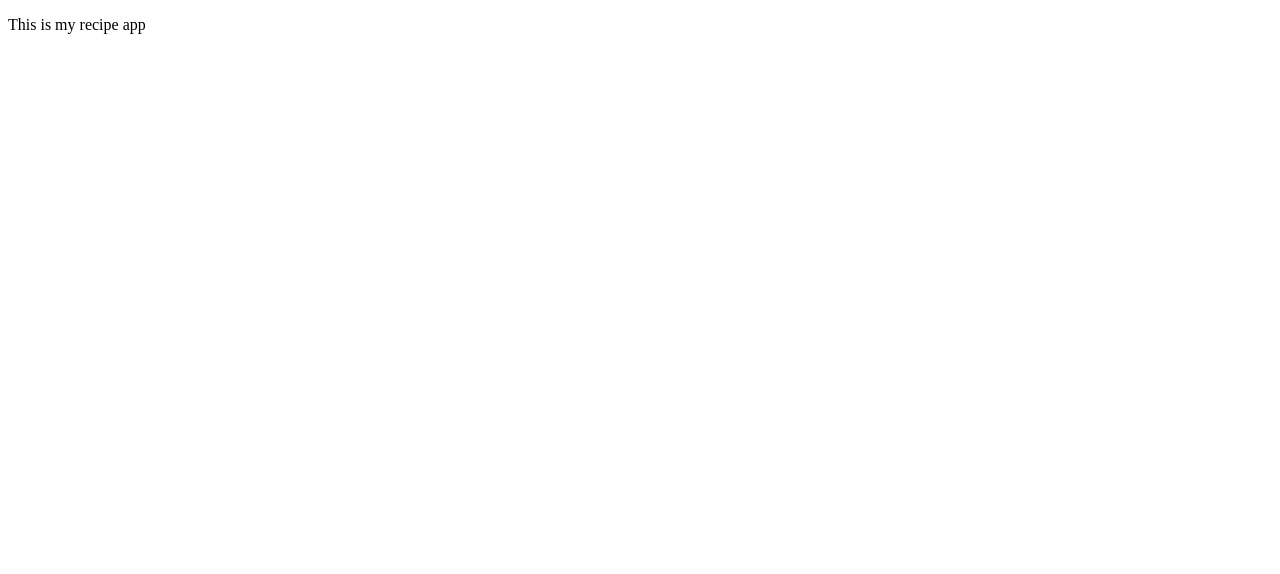
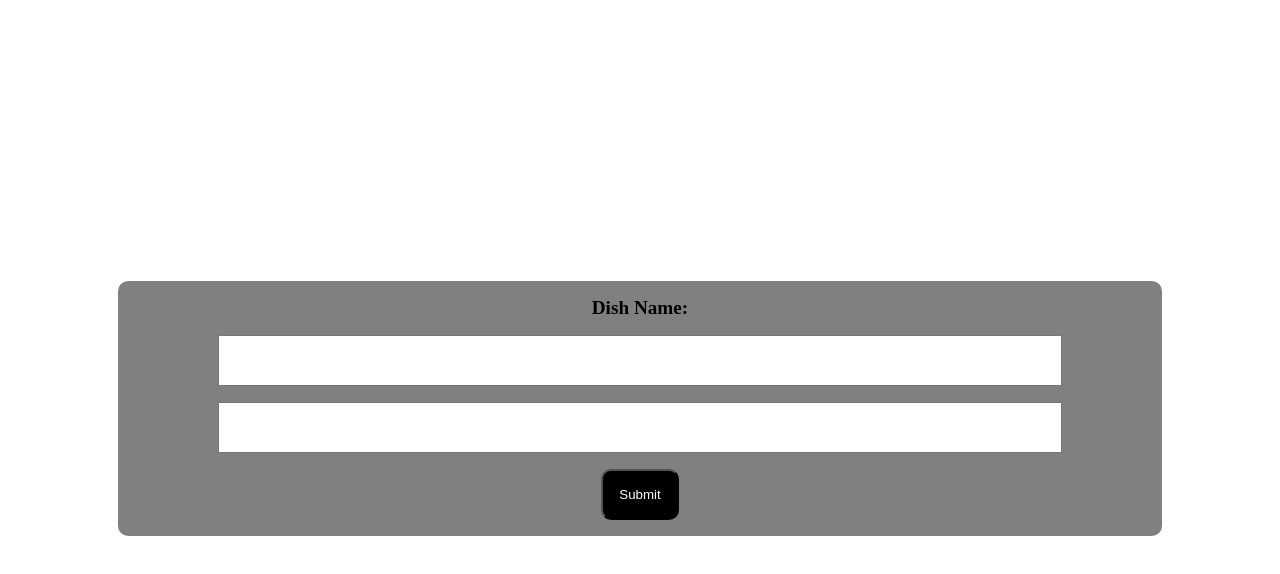
Before and after one commit to EricNohara/Recipe-GPT-Optimizer-App, a Next.js app: page / in a window 1280 px wide. Shown: the top 574 px of the page. Built offline with nearby package versions, Linux system fonts and the light colour scheme.

Commit message:
add project skeleton

```diff
--- /dev/null
+++ b/app/api/getRecipeData/route.ts
@@ -0,0 +1,33 @@
+import { NextRequest, NextResponse } from "next/server";
+
+process.env.NODE_TLS_REJECT_UNAUTHORIZED = "0";
+
+export async function GET(req: NextRequest) {
+  try {
+    // get search params
+    const searchParams = req.nextUrl.searchParams;
+    const dish = searchParams.get("dish");
+    const maxLinks = searchParams.get("maxLinks");
+
+    if (!dish || dish == "")
+      return NextResponse.json({
+        status: 400,
+        data: "Bad request: dish name required",
+      });
+
+    const res = await fetch(
+      `https://gsfmtj5f3zld6a6xxlil7wwy3a0jbglh.lambda-url.us-east-2.on.aws/?dish=${dish}${
+        maxLinks && `&max_links=${maxLinks}`
+      }`
+    );
+
+    if (!res.ok) throw new Error();
+    const data = await res.json();
+    if (!data) throw new Error();
+
+    return NextResponse.json({ status: 200, data: data });
+  } catch (error) {
+    console.error(error);
+    return NextResponse.json({ status: 500, data: "Internal server error" });
+  }
+}
--- /dev/null
+++ b/app/components/RecipeCard.tsx
@@ -0,0 +1,18 @@
+import styled from "styled-components";
+import IRecipe from "../interfaces/IRecipe";
+
+interface RecipeCardProps {
+  recipe: IRecipe;
+}
+
+export default function RecipeCard({ recipe }: RecipeCardProps) {
+  return (
+    <div>
+      <p>{recipe.total_time}</p>
+      <p>{recipe.rating}</p>
+      <p>{recipe.servings}</p>
+      <p>{recipe.ingredients.join(", ")}</p>
+      <p>{recipe.directions.join(", ")}</p>
+    </div>
+  );
+}
--- /dev/null
+++ b/app/components/RecipeForm.tsx
@@ -0,0 +1,68 @@
+"use client";
+
+import styled from "styled-components";
+import React from "react";
+import IRecipe from "../interfaces/IRecipe";
+
+const DishInputForm = styled.form`
+  display: flex;
+  flex-direction: column;
+  align-items: center;
+  justify-content: center;
+  background-color: grey;
+  gap: 1rem;
+  padding: 1rem;
+  width: 80%;
+  border-radius: 10px;
+`;
+
+const DishInputLabel = styled.label`
+  font-size: 1.2rem;
+  font-weight: bold;
+`;
+
+const DishTextInput = styled.input`
+  padding: 1rem;
+  width: 80%;
+`;
+
+const DishInputButton = styled.button`
+  padding: 1rem;
+  border-radius: 10px;
+  background-color: black;
+  color: white;
+`;
+
+interface RecipeFormProps {
+  onRecipesFetched: (recipes: IRecipe[]) => void;
+}
+
+export default function RecipeForm({ onRecipesFetched }: RecipeFormProps) {
+  const handleSubmit = async (e: React.FormEvent<HTMLFormElement>) => {
+    e.preventDefault();
+
+    const formData = new FormData(e.currentTarget);
+    const dishRaw = formData.get("dish");
+    const dish = typeof dishRaw === "string" ? dishRaw.trim() : "";
+    const maxLinks = formData.get("max-links");
+
+    if (dish == "") return;
+
+    const res = await fetch(
+      `/api/getRecipeData?dish=${dish}&maxLinks=${maxLinks}`
+    );
+
+    const json = await res.json();
+
+    onRecipesFetched(json.data);
+  };
+
+  return (
+    <DishInputForm onSubmit={handleSubmit}>
+      <DishInputLabel>Dish Name:</DishInputLabel>
+      <DishTextInput type="text" name="dish" required />
+      <DishTextInput type="number" name="max-links" />
+      <DishInputButton type="submit">Submit</DishInputButton>
+    </DishInputForm>
+  );
+}
--- /dev/null
+++ b/app/interfaces/IRecipe.ts
@@ -0,0 +1,7 @@
+export default interface IRecipe {
+  total_time: string;
+  servings: string;
+  rating: string;
+  ingredients: string[];
+  directions: string[];
+}
--- a/app/page.tsx
+++ b/app/page.tsx
@@ -1,3 +1,28 @@
+"use client";
+
+import { useState } from "react";
+import RecipeForm from "./components/RecipeForm";
+import styled from "styled-components";
+import IRecipe from "./interfaces/IRecipe";
+import RecipeCard from "./components/RecipeCard";
+
+const SectionContainer = styled.section`
+  display: flex;
+  flex-direction: column;
+  align-items: center;
+  justify-content: center;
+  min-height: 100vh; /* Only set min-height for vertical centering */
+`;
+
 export default function Home() {
-  return <p>This is my recipe app</p>;
+  const [recipeData, setRecipeData] = useState<IRecipe[]>([]);
+
+  return (
+    <SectionContainer>
+      <RecipeForm onRecipesFetched={setRecipeData} />
+      {recipeData.map((recipe, idx) => (
+        <RecipeCard key={idx} recipe={recipe} />
+      ))}
+    </SectionContainer>
+  );
 }
```
Also changed, not shown: package.json (+4 -3 lines), app/api/getGptOptimizedRecipe/route.ts (added), app/style/globals.css (renamed from app/globals.css), 1 other file (tests, documents, lock files or other folders).
